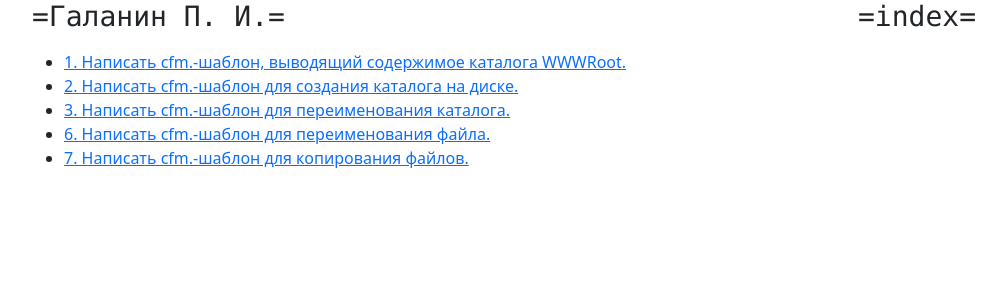
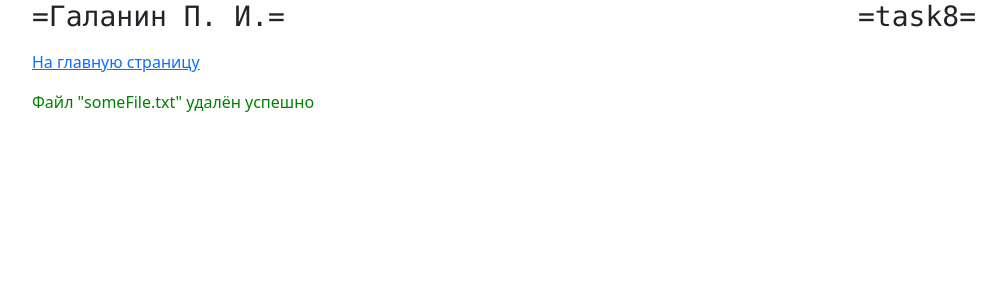
Before and after one commit to BrSTU-PO4-190333/5sem_WT, a PHP site: page /task8/index.php in a window 1280 px wide. Shown: the top 300 px of the page, without its empty margins (50-1056 px from the left). Run offline with PHP 8.4, Linux system fonts and the light colour scheme.

Commit message:
lab5/Galanin_Pavel : Added task 8

```diff
--- /dev/null
+++ b/gpi_wt_lab5/lamp/var/www/html/_php/gpi_delete_file.php
@@ -0,0 +1,20 @@
+<?php
+    function gpi_delete_file($gpi_path)
+    {
+        $gpi_is_dir = file_exists($gpi_path); // существует ли такой путь?
+        if ($gpi_is_dir == 0)
+        {
+            echo "<p style='color: red;'>Файл \"$gpi_path\" не существует! Что удалять то?</p>";
+            return;
+        }
+
+        $gpi_unlink = unlink($gpi_path);
+        if ($gpi_unlink)
+        {
+            echo "<p style='color: green;'>Файл \"$gpi_path\" удалён успешно</p>";
+        }
+        else
+        {
+            echo "<p style='color: red;'>Файл \"$gpi_path\" не удалён!</p>";
+        }
+    }
--- a/gpi_wt_lab5/lamp/var/www/html/index.php
+++ b/gpi_wt_lab5/lamp/var/www/html/index.php
@@ -11,5 +11,6 @@
         <li><a href="/task3">3. Написать cfm.-шаблон для переименования каталога.</a></li>
         <li><a href="/task6">6. Написать cfm.-шаблон для переименования файла.</a></li>
         <li><a href="/task7">7. Написать cfm.-шаблон для копирования файлов.</a></li>
+        <li><a href="/task8">8. Написать cfm.-шаблон для удаления файла.</a></li>
     </ul>
 </div>
--- /dev/null
+++ b/gpi_wt_lab5/lamp/var/www/html/task8/index.php
@@ -0,0 +1,13 @@
+<?php
+    $gpi_title = "Task8";
+    include "../_html/head.html";
+    include "../_php/gpi_delete_file.php";
+?>
+
+<div class="container">
+    <?php printf("<h2><pre>%-32s %32s</pre></h2>", "=Галанин П. И.=", "=task8="); ?>
+    <p><a href="/">На главную страницу</a></p>
+    <?php
+        gpi_delete_file("someFile.txt");
+    ?>
+</div>
```
Also changed, not shown: gpi_wt_lab5/lamp/var/www/html/task8/someFile.txt (added).
